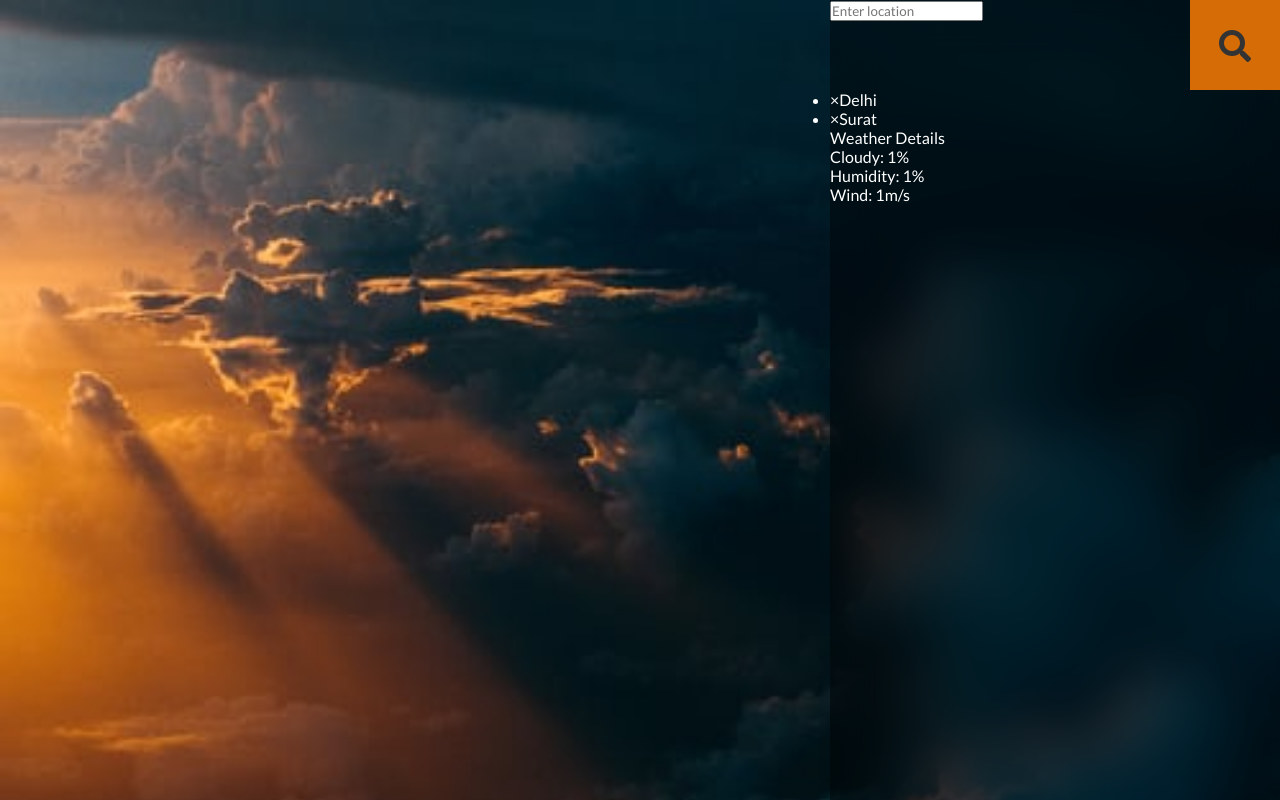
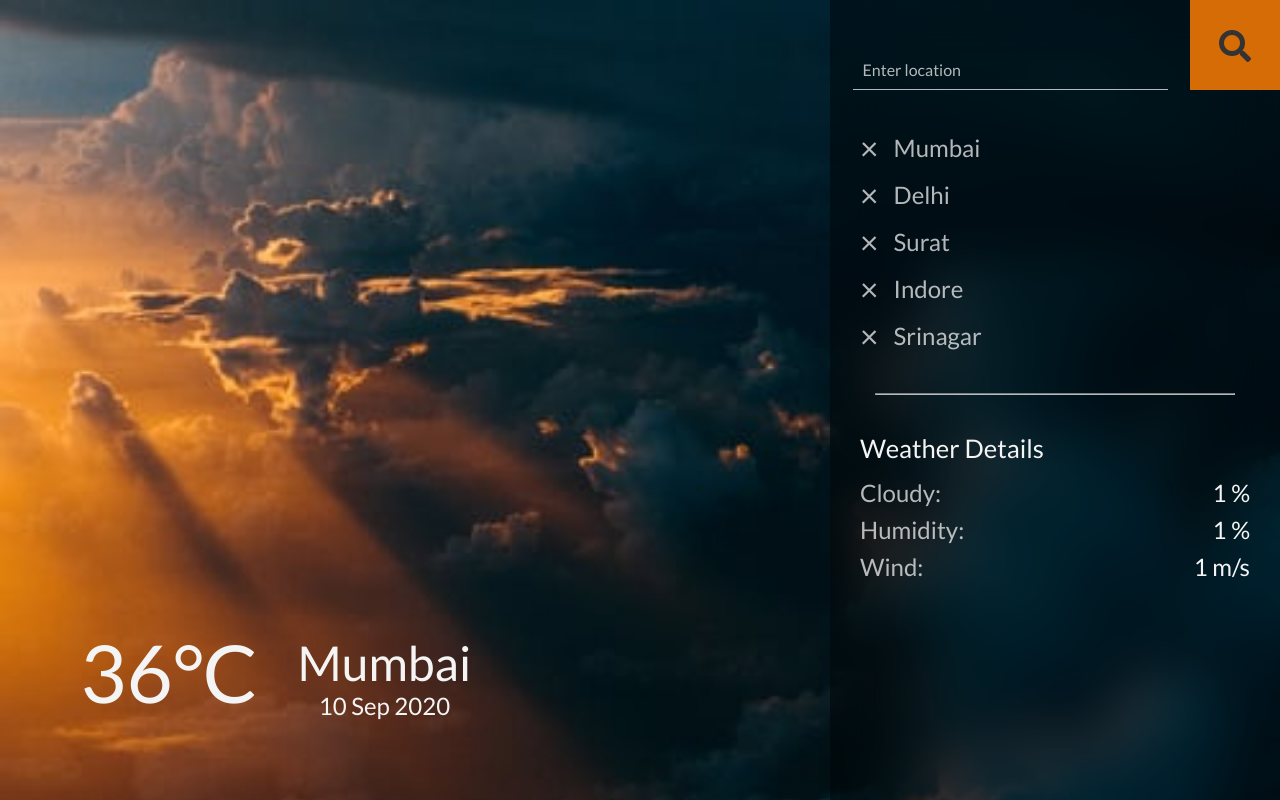
Before and after one commit to rajkavankar/weather-app, a plain HTML site: page index.html in a window 1280 px wide. Drawn offline with Linux system fonts and the light colour scheme.

Commit message:
UI Designed

```diff
--- a/css/style.css
+++ b/css/style.css
@@ -2,6 +2,9 @@
 
 :root {
   --search-btn: #d56c05;
+  --transparent-color: rgba(255, 255, 255, 0.7);
+  --white-color: #f4f4f4;
+  --black-color: #333;
 }
 
 * {
@@ -12,6 +15,7 @@
 }
 
 .wrapper {
+  display: flex;
   height: 100vh;
   background-image: url("/images/clouds.jpg");
   background-size: cover;
@@ -22,7 +26,7 @@
 
 .sidebar {
   margin-left: auto;
-  color: #fff;
+  color: var(--transparent-color);
   height: 100%;
   width: 450px;
   position: relative;
@@ -56,3 +60,107 @@
   border: none;
   cursor: pointer;
 }
+
+.sidebar form {
+  display: flex;
+}
+
+.sidebar form .form-control {
+  margin: auto;
+  margin-bottom: 0;
+  padding: 10px;
+  width: 70%;
+  border: none;
+  background-color: transparent;
+  border-bottom: 1px solid var(--transparent-color);
+  font-size: 1rem;
+  color: var(--white-color);
+}
+
+.sidebar form .form-control::placeholder {
+  color: var(--transparent-color);
+}
+
+.sidebar form .form-control:focus {
+  outline: none;
+  border-bottom: 2px solid var(--white-color);
+}
+
+hr {
+  width: 80%;
+  margin: auto;
+  border-color: var(--transparent-color);
+}
+
+.history,
+.details {
+  padding: 30px;
+}
+
+.history {
+  list-style-type: none;
+}
+
+.history .list-item {
+  display: flex;
+  align-items: center;
+  font-size: 1.5rem;
+  margin: 8px 0;
+  cursor: pointer;
+}
+
+.history .list-item:hover {
+  color: var(--white-color);
+}
+
+.history .list-item span {
+  font-size: 2rem;
+  margin-right: 15px;
+}
+
+.details p:first-child {
+  color: var(--white-color);
+  margin-bottom: 15px;
+  font-size: 1.6rem;
+}
+
+.details p {
+  display: flex;
+  justify-content: space-between;
+  align-items: center;
+  font-size: 1.5rem;
+  margin: 8px 0;
+}
+
+.details p .result {
+  color: var(--white-color);
+}
+
+/* MAIN SECTION  */
+
+.main-section {
+  display: flex;
+  align-items: end;
+  padding: 5rem;
+  color: var(--white-color);
+}
+
+.main-section h1 {
+  display: flex;
+  align-items: center;
+  justify-content: center;
+  font-size: 5rem;
+  font-weight: 100;
+}
+
+.main-section p {
+  display: flex;
+  flex-direction: column;
+  align-items: center;
+  font-size: 3rem;
+  margin-left: 2.5rem;
+}
+
+.main-section p .date {
+  font-size: 1.5rem;
+}
--- a/index.html
+++ b/index.html
@@ -17,6 +17,10 @@
   </head>
   <body>
     <div class="wrapper">
+      <section class="main-section">
+        <h1>36&#176;C</h1>
+        <p class="city">Mumbai <span class="date">10 Sep 2020</span></p>
+      </section>
       <aside class="sidebar">
         <form>
           <input
@@ -24,20 +28,32 @@
             class="form-control"
             placeholder="Enter location"
           />
+
           <button type="submit" class="btn">
             <i class="fas fa-search"></i>
           </button>
         </form>
         <ul class="history">
-          <li class="list-item">&times;Delhi</li>
-          <li class="list-item">&times;Surat</li>
+          <li class="list-item"><span>&times;</span> Mumbai</li>
+          <li class="list-item"><span>&times;</span> Delhi</li>
+          <li class="list-item"><span>&times;</span> Surat</li>
+          <li class="list-item"><span>&times;</span> Indore</li>
+          <li class="list-item"><span>&times;</span> Srinagar</li>
         </ul>
+
+        <hr />
 
         <div class="details">
           <p class="detail-head">Weather Details</p>
-          <p class="detail-value">Cloudy: 1%</p>
-          <p class="detail-value">Humidity: 1%</p>
-          <p class="detail-value">Wind: 1m/s</p>
+          <p class="detail-value">
+            Cloudy: <span class="result">1&nbsp;%</span>
+          </p>
+          <p class="detail-value">
+            Humidity: <span class="result">1&nbsp;%</span>
+          </p>
+          <p class="detail-value">
+            Wind: <span class="result">1&nbsp;m/s</span>
+          </p>
         </div>
       </aside>
     </div>
```
